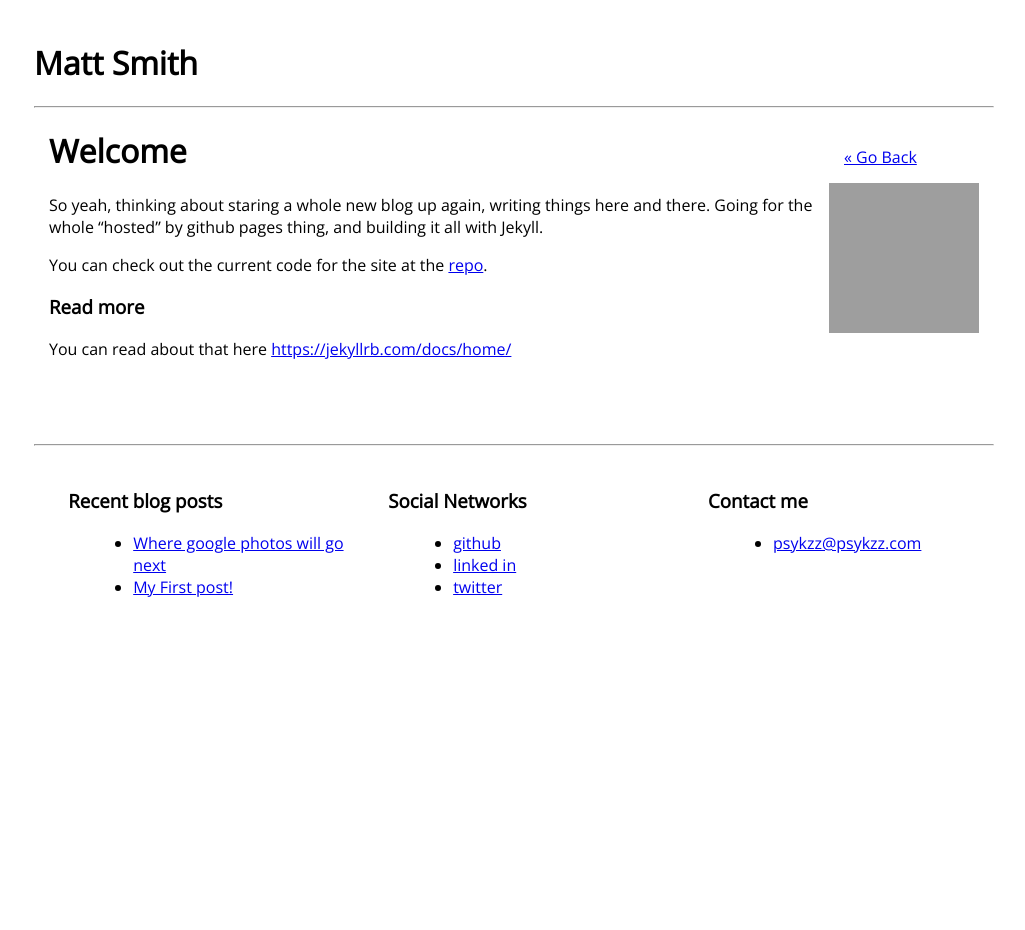
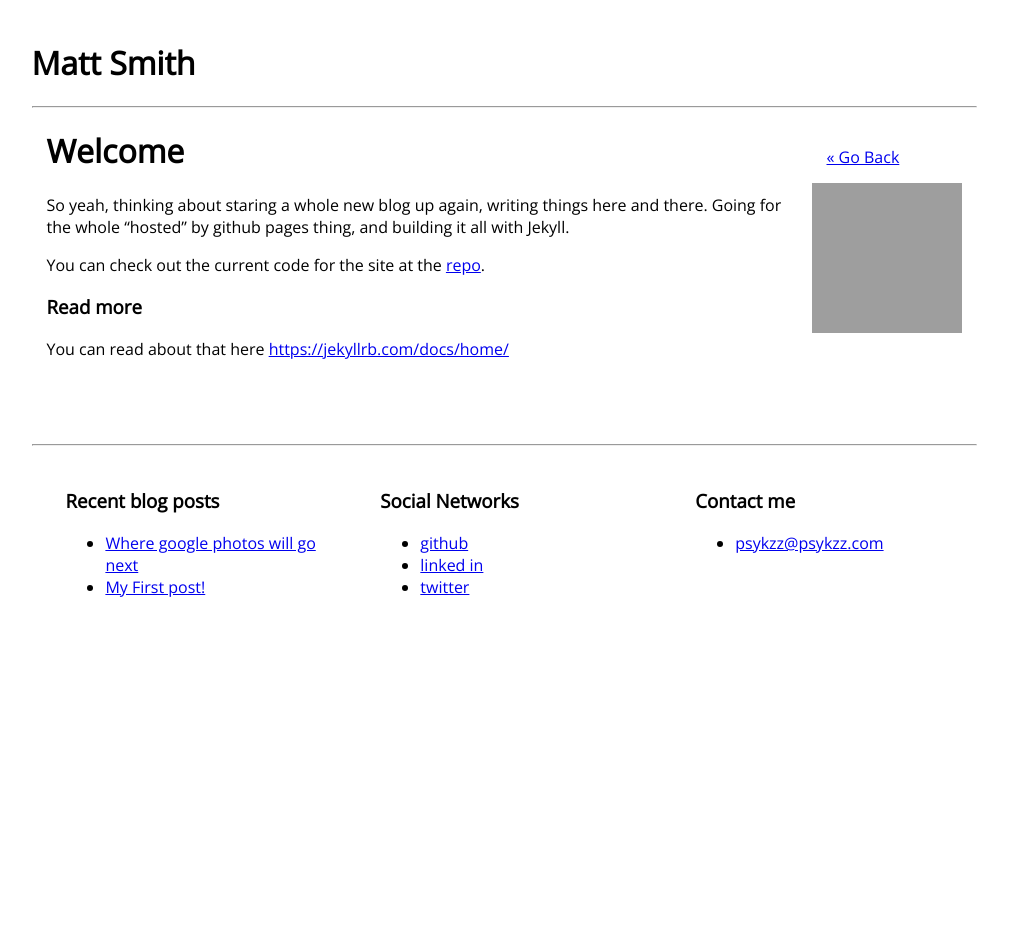
Before and after one commit to psykzz/psykzz.github.io, a Jekyll site: the page built from _posts/2017-06-02-my-first-post.md, in a window 1280 px wide. Shown: the whole page, without its empty margins (146-1171 px from the left). Built offline with Jekyll 4.4.1, drawn with Linux system fonts in a browser that asks for light colours; grey boxes are pictures that could not be loaded.

Commit message:
Update style.css

```diff
--- a/css/style.css
+++ b/css/style.css
@@ -1,3 +1,7 @@
+
+* {
+	box-sizing: border-box;
+}
 
 html,
 body {
@@ -32,10 +36,6 @@ section, article {
 
 div {
     margin: 15px;
-}
-
-ul {
-    margin-left: 25px;
 }
 
 .unstyled {
```
